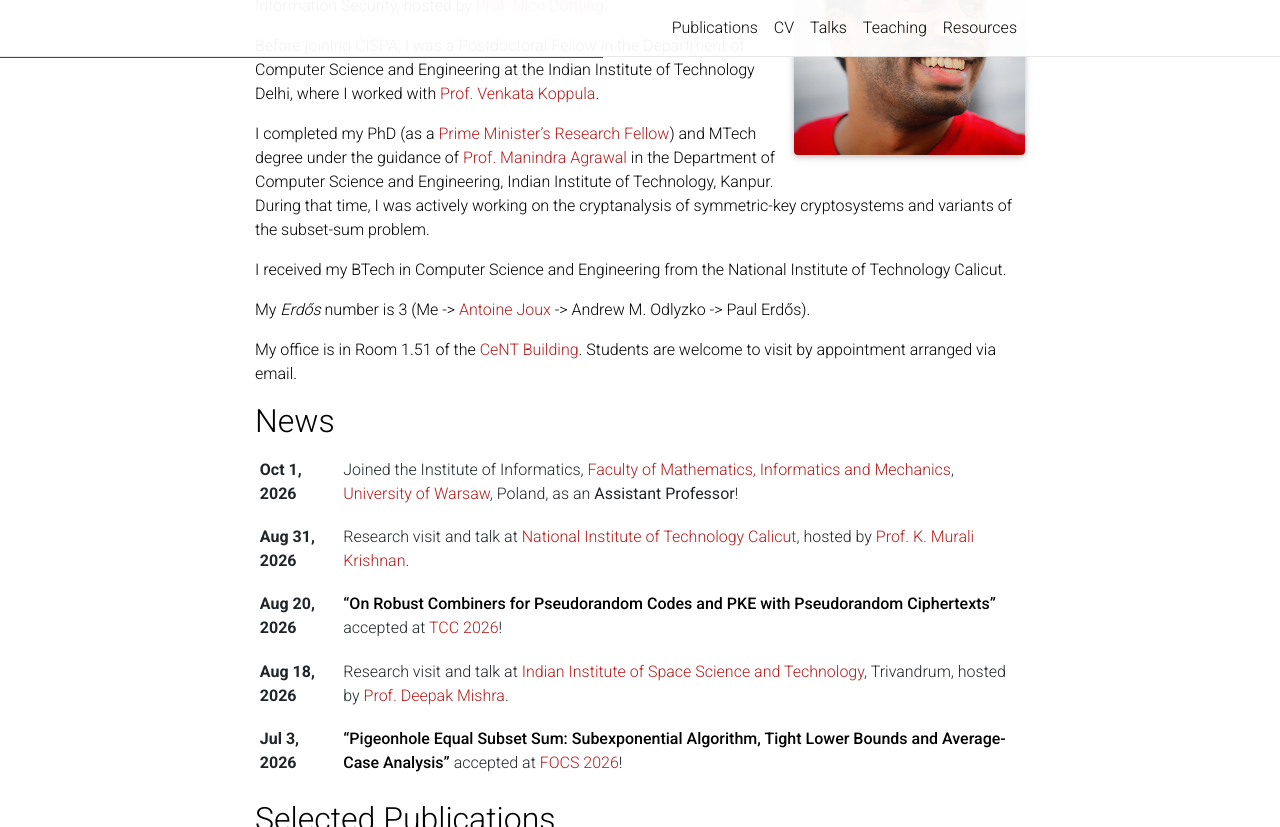
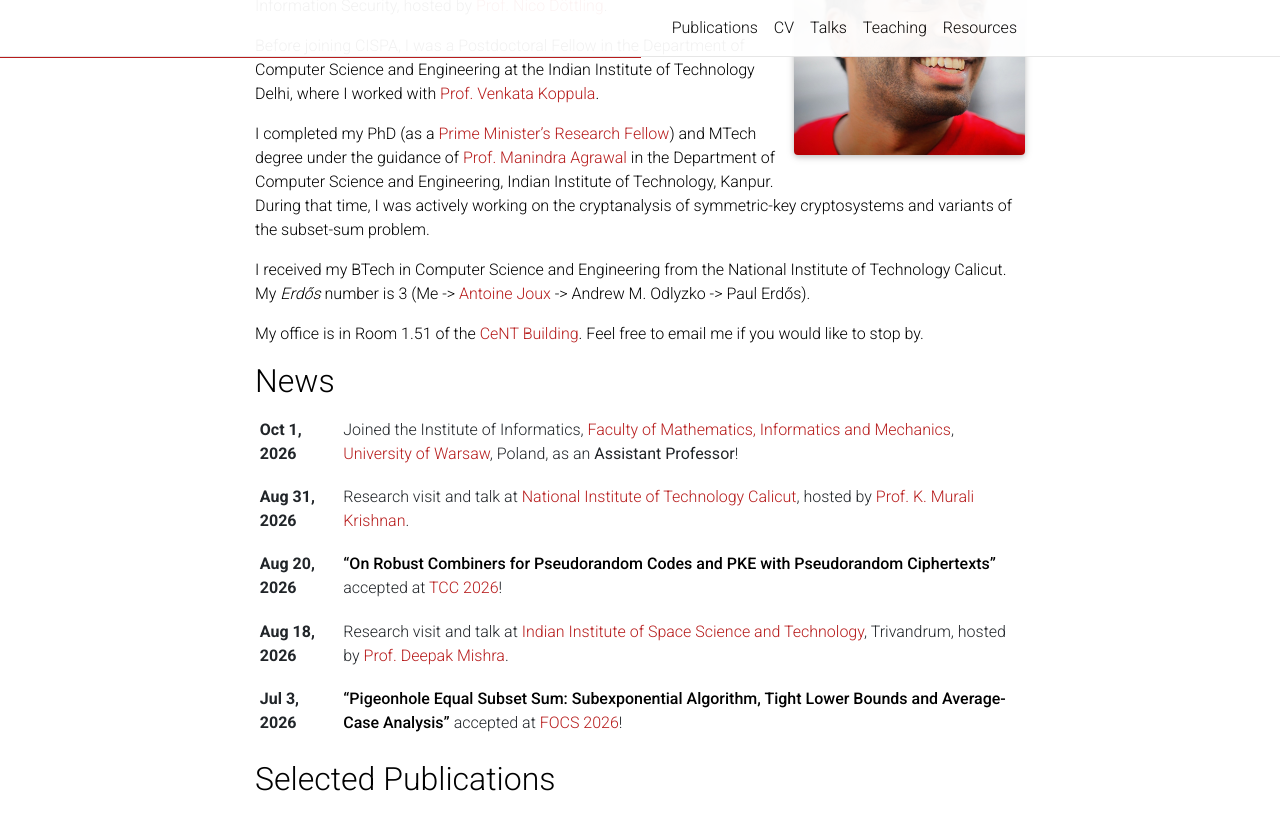
Before and after one commit to Mahe94/mahe94.github.io, a Jekyll site: the page built from _pages/about.md, in a window 1280 px wide and 900 px high, scrolled down 319 px, cut to the strip 0-827 px from the top of the window. Built offline with Jekyll 4.4.1, drawn with Linux system fonts in a browser that asks for light colours; comment, search, counter and statistics services are not loaded; a style sheet for code colours, icons or effects is not loaded.

Commit message:
Update homepage office visit wording

```diff
--- a/_pages/about.md
+++ b/_pages/about.md
@@ -23,8 +23,6 @@ Before joining CISPA, I was a Postdoctoral Fellow in the Department of Computer
 
 I completed my PhD (as a <a href="https://pmrf.in">Prime Minister’s Research Fellow</a>) and MTech degree under the guidance of <a href='https://en.wikipedia.org/wiki/Manindra_Agrawal'>Prof. Manindra Agrawal</a> in the Department of Computer Science and Engineering, Indian Institute of Technology, Kanpur. During that time, I was actively working on the cryptanalysis of symmetric-key cryptosystems and variants of the subset-sum problem.
 
-I received my BTech in Computer Science and Engineering from the National Institute of Technology Calicut.
+I received my BTech in Computer Science and Engineering from the National Institute of Technology Calicut. My <i>Erd<span>&#337;</span>s</i> number is 3 (Me -> <a href='https://cispa.de/en/people/c01anjo'>Antoine Joux</a> -> Andrew M. Odlyzko -> Paul Erd<span>&#337;</span>s).
 
-My <i>Erd<span>&#337;</span>s</i> number is 3 (Me -> <a href='https://cispa.de/en/people/c01anjo'>Antoine Joux</a> -> Andrew M. Odlyzko -> Paul Erd<span>&#337;</span>s).
-
-My office is in Room 1.51 of the <a href='https://www.google.com/maps/search/?api=1&query=Centrum+Nowych+Technologii+UW%2C+Banacha+2c%2C+02-097+Warsaw%2C+Poland'>CeNT Building</a>. Students are welcome to visit by appointment arranged via email.
+My office is in Room 1.51 of the <a href='https://www.google.com/maps/search/?api=1&query=Centrum+Nowych+Technologii+UW%2C+Banacha+2c%2C+02-097+Warsaw%2C+Poland'>CeNT Building</a>. Feel free to email me if you would like to stop by.
```
